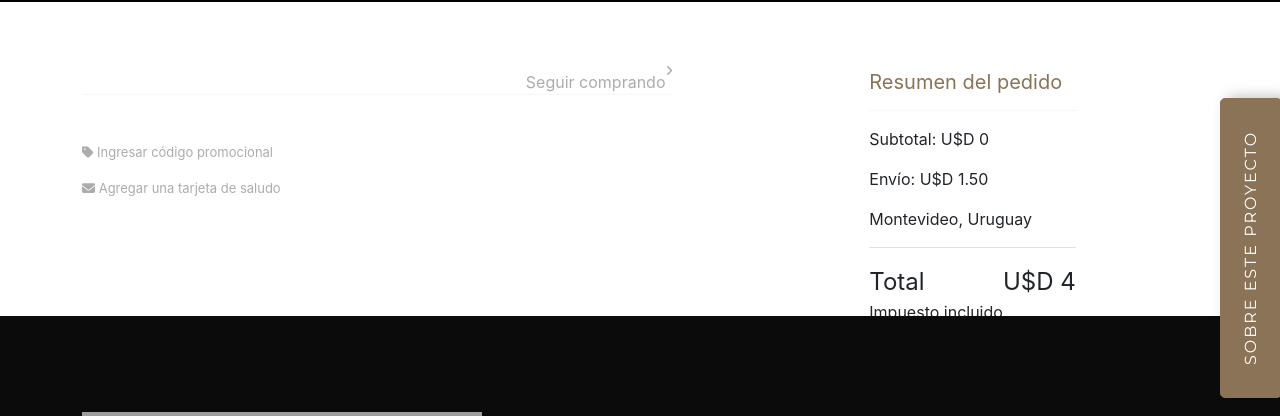
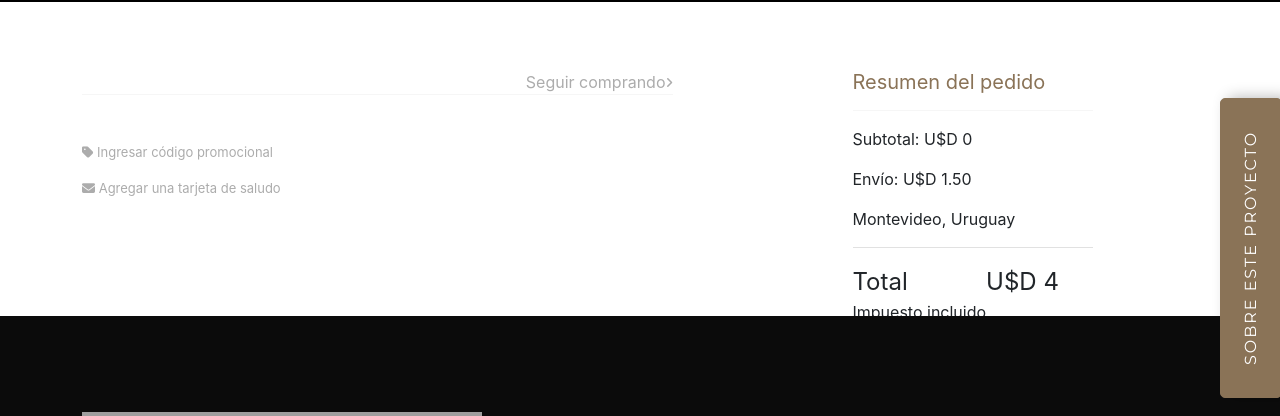
Before and after one commit to PVmendez/E-Commerce_Client, a React (Create React App) app: page /carrito in a window 1280 px wide. Shown: the part 380-796 px from the top of the page. Built offline with nearby package versions, Linux system fonts and the light colour scheme; grey boxes are pictures that could not be loaded.

Commit message:
Alineacion y cambios de ancho en Cart.jsx

```diff
--- a/src/components/Cart/Cart.css
+++ b/src/components/Cart/Cart.css
@@ -11,10 +11,14 @@
   font-size: 17px;
   color: var(--brown-color);
   margin-bottom: 0;
+  width: 30px;
 }
 .sumary-cart {
   border-bottom: 1px solid var(--grey-color);
   height: 7vh;
+}
+.summaryCart {
+  min-width: 240px;
 }
 .resumenCol {
   display: flex;
@@ -33,7 +37,7 @@
 }
 .titulosPedido {
   border-bottom: 1px solid var(--grey-color);
-
+  align-items: center;
   margin-right: 50px;
   color: rgb(172, 172, 172);
   text-decoration: none;
```
